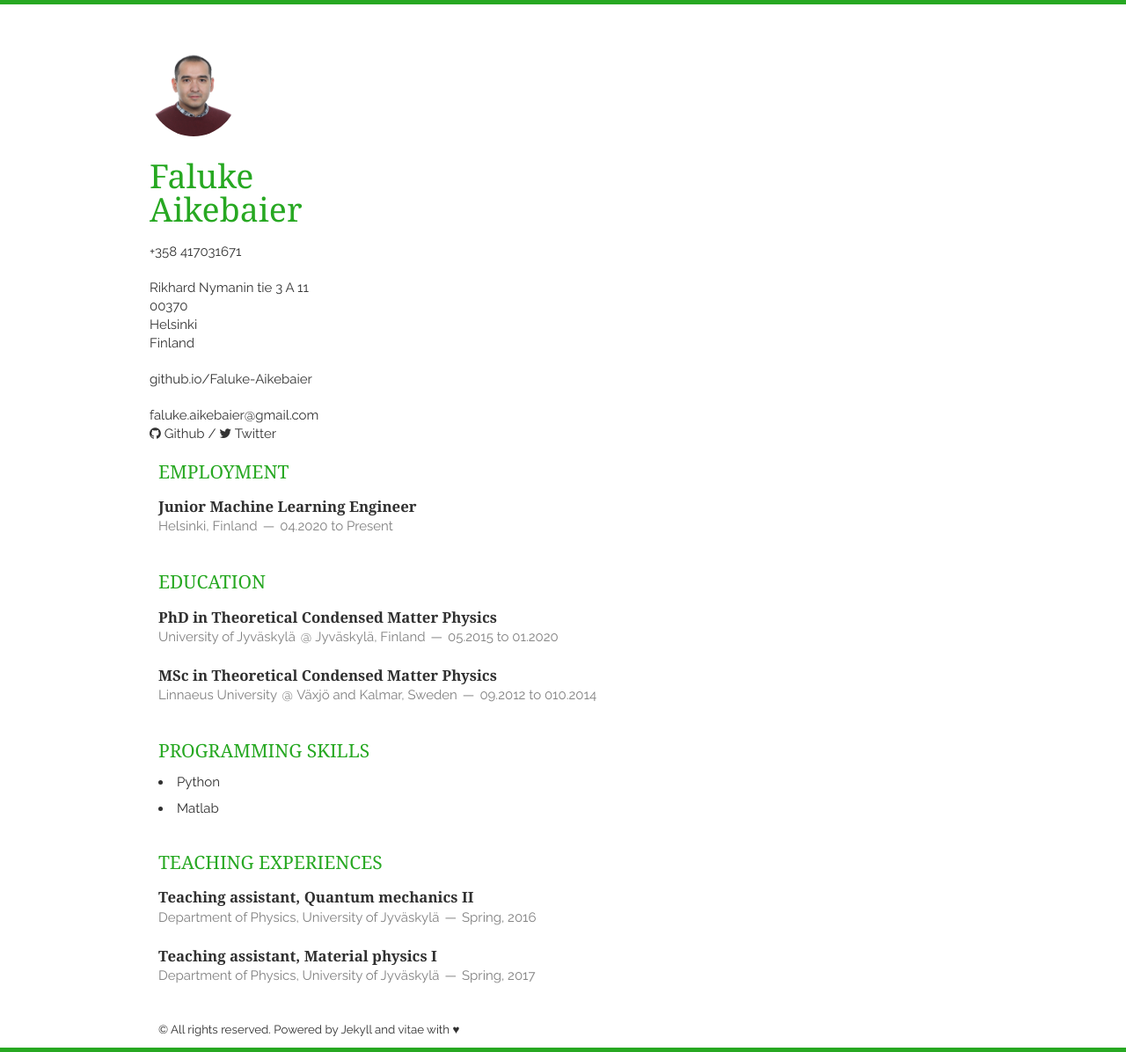
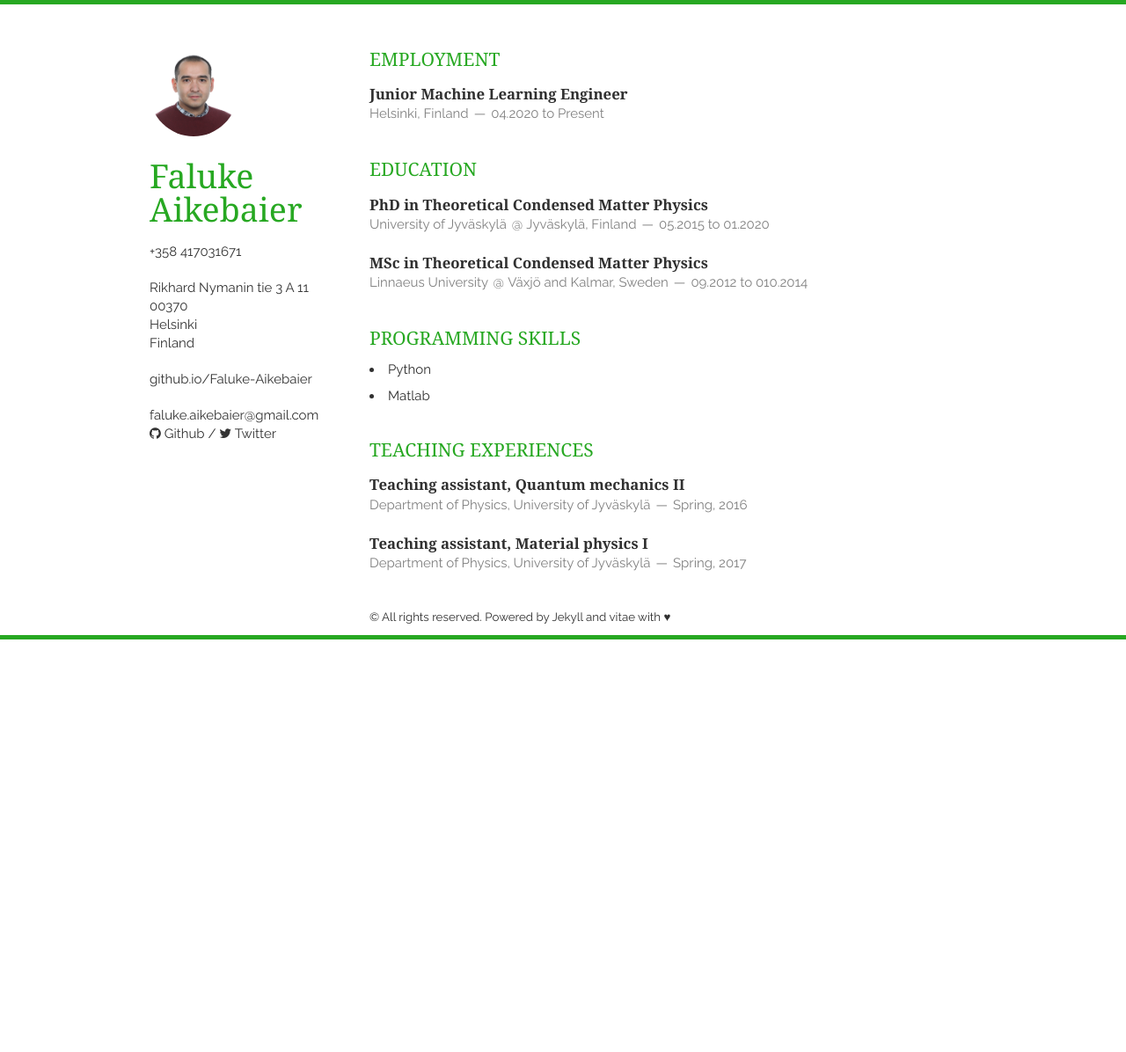
Before and after one commit to Faluke-Aikebaier/Faluke-Aikebaier.github.io, a Jekyll site: the page built from index.html, in a window 1280 px wide. Shown: the whole page at 88% size. Built offline with Jekyll 4.4.1, drawn with Linux system fonts in a browser that asks for light colours; nearby versions of some CDN libraries; the list of posts is cut into pages by our own code; after the commit the page ends 900 px from its top, so only the background shows below that.

Commit message:
Update layout.html

```diff
--- a/_layouts/layout.html
+++ b/_layouts/layout.html
@@ -24,7 +24,7 @@
 </head>
 <body>
 <div class="container">
-    <header class="five columns">
+    <header class="four columns">
         <img src="{{ site.baseurl }}static/img/profile.png" class="me">
         <h1>{{ site.name }}</h1>
         <p>
```
